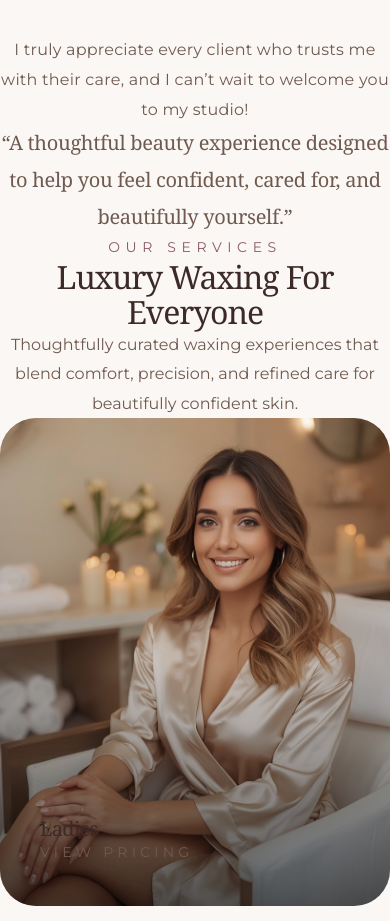
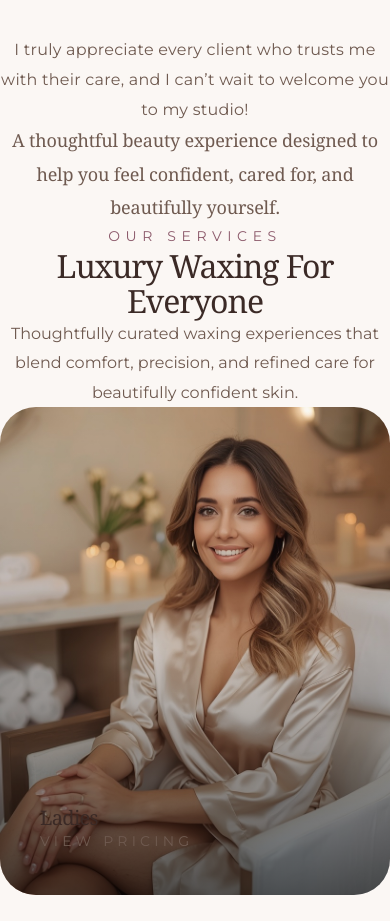
Before and after one commit to kevin-phan-25/just-wax-by-kim, a Next.js app: page / in a window 390 px wide. Shown: the part 1640-2561 px from the top of the page. Built offline with nearby package versions, Linux system fonts and the light colour scheme; a web font is replaced by a local one.

Commit message:
Refactor Mission component with updated statement and styles
Updated the mission statement to a single line and adjusted typography for better responsiveness.

```diff
--- a/features/about/Mission.tsx
+++ b/features/about/Mission.tsx
@@ -4,10 +4,10 @@
  * features/about/Mission.tsx
  *
  * Description:
- * Minimal editorial mission quote following About section.
+ * Minimal editorial mission statement following About section.
  *
  * Updates:
- * • Centered statement
+ * • Single-line luxury statement
  * • Reduced typography
  * • Removed divider accents
  * • Responsive sizing
@@ -23,13 +23,11 @@ export default function Mission() {
 
         bg-[#FBF7F4]
 
-        py-16
+        py-12
 
-        sm:py-20
+        sm:py-14
 
-        md:py-24
-
-        lg:py-28
+        md:py-16
       "
     >
 
@@ -37,42 +35,40 @@ export default function Mission() {
         className="
           w-full
 
-          flex
-
-          justify-center
-
           px-5
 
           sm:px-8
 
           md:px-12
+
+          flex
+
+          justify-center
         "
       >
 
         <p
           className="
-            max-w-4xl
+            w-full
 
             text-center
 
             font-serif
 
-            text-xl
+            text-lg
 
-            sm:text-2xl
+            sm:text-xl
 
-            md:text-3xl
+            md:text-2xl
 
-            lg:text-4xl
+            leading-relaxed
 
-            leading-[1.4]
-
-            tracking-[-0.015em]
+            tracking-[-0.01em]
 
             text-[#3B2A26]
           "
         >
-          “A thoughtful beauty experience designed to help you feel confident, cared for, and beautifully yourself.”
+          A thoughtful beauty experience designed to help you feel confident, cared for, and beautifully yourself.
         </p>
 
       </div>
```
